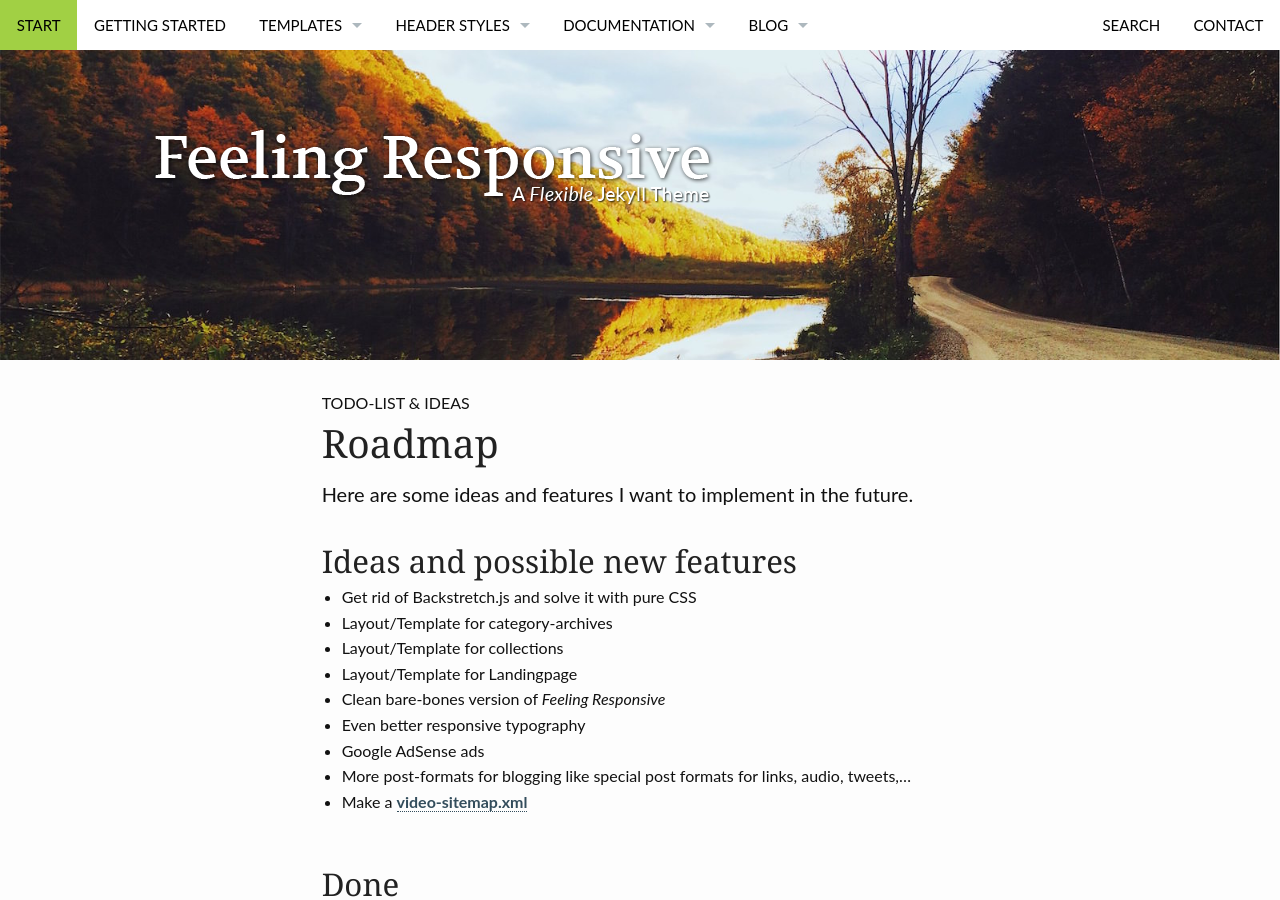
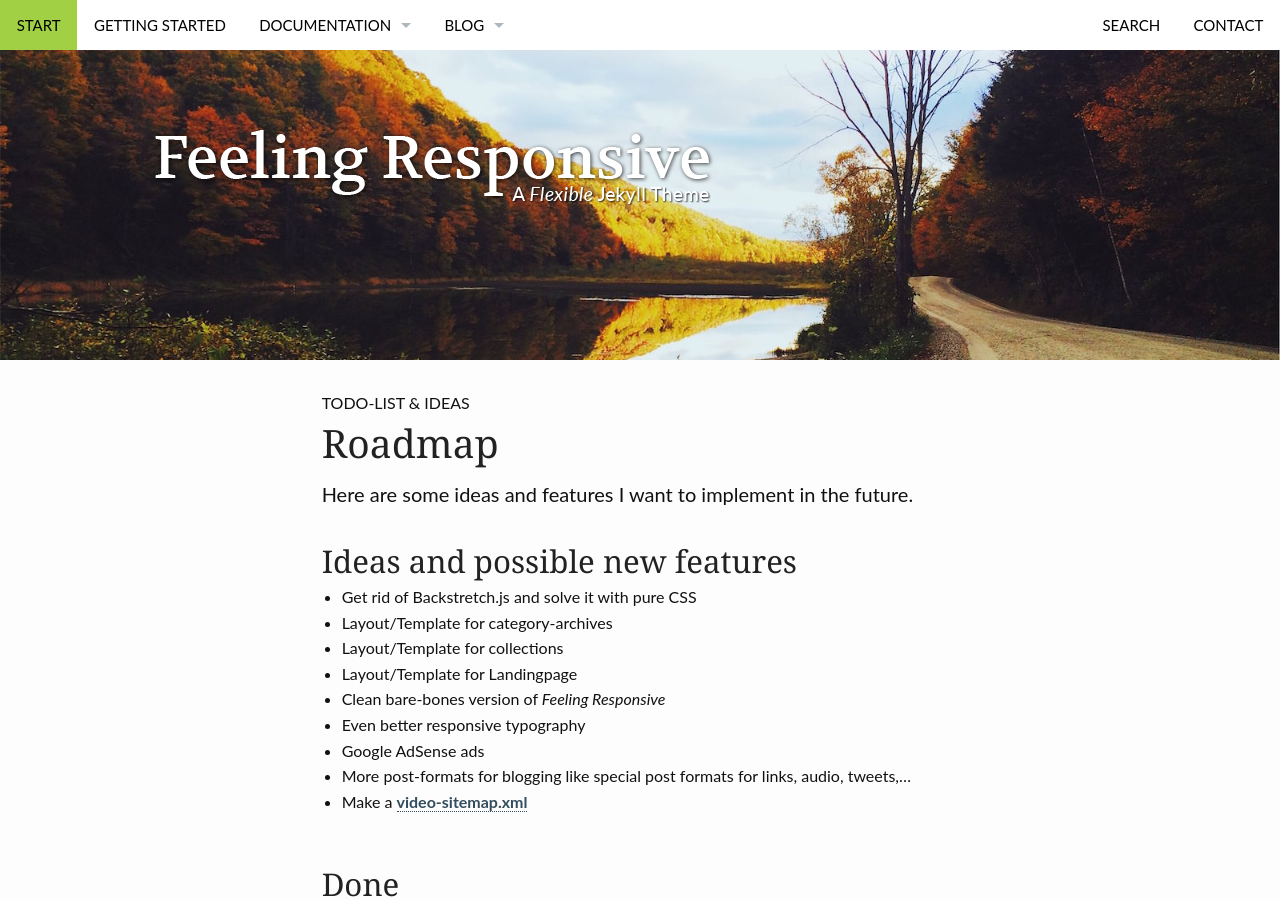
Before and after one commit to 8Monkeys/elmo, a Jekyll site: the page built from pages/roadmap.md, in a window 1280 px wide and 900 px high. Built offline with Jekyll 4.4.1, drawn with Linux system fonts in a browser that asks for light colours; some of the changed text lies outside the part shown.

Commit message:
:shower: Cleaning up the page

```diff
--- a/_data/authors.yml
+++ b/_data/authors.yml
@@ -5,5 +5,5 @@
 #
 # Ressource › http://blog.sorryapp.com/blogging-with-jekyll/2014/02/06/adding-authors-to-your-jekyll-site.html
 your_author_name:
-    name: "Moritz »mo.« Sauer"
-    url: http://mo.phlow.de/
+    name: "Hans Meyer"
+    url: https://github.com/HaMster21
--- a/_data/navigation.yml
+++ b/_data/navigation.yml
@@ -5,50 +5,6 @@
 - title: Getting Started
   url: "/getting-started/"
   side: left
-
-- title: "Templates"
-  url: "/design/"
-  side: left
-  dropdown:
-  - title: "Grid & Colors"
-    url: "/design/grid/"
-  - title: "Typography"
-    url: "/design/typography/"
-  - title: "Page/Post"
-    url: "/design/page/"
-  - title: "Post-Left-Sidebar"
-    url: "/design/post-left-sidebar/"
-  - title: "Post-Right-Sidebar"
-    url: "/design/post-right-sidebar/"
-  - title: "Page Full-Width"
-    url: "/design/page-fullwidth/"
-  - title: "Blog-Page"
-    url: "/blog/"
-  - title: "Video"
-    url: "/design/video/"
-  - title: "Gallery"
-    url: "/design/gallery/"
-  - title: "Portfolio"
-    url: "/design/portfolio/"
-
-- title: "Header Styles"
-  url: "/headers/"
-  side: left
-  dropdown:
-  - title: "Header with Full-Width-Image"
-    url: "/design/header-full-width-image/"
-  - title: "Header with Image and Pattern"
-    url: "/design/header-image-pattern/"
-  - title: "Header with image and color"
-    url: "/design/header-image-color/"
-  - title: "Header Only With Logo"
-    url: "/design/header-logo-only/"
-  - title: "Header With Text"
-    url: "/design/header-with-text/"
-  - title: "No Header"
-    url: "/design/no-header/"
-  - title: "No Header but Image"
-    url: "/design/no-header-but-image/"
 
 - title: Documentation
   url: "/documentation/"
```
Also changed, not shown: _data/socialmedia.yml (+10 -40 lines).
